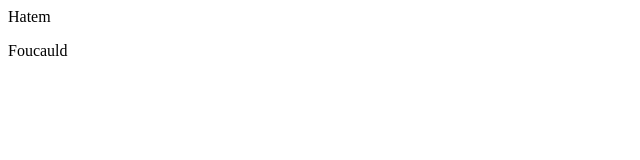
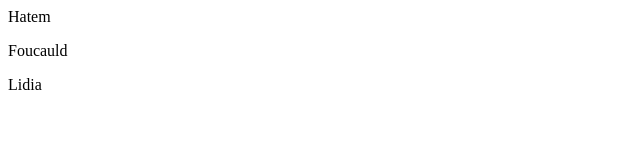
Before and after one commit to HatemGr/Group_GitHub_test, a plain HTML site: page index.html in a window 1280 px wide. Shown: the full height of the page, 0-640 px from the left. Drawn offline with Linux system fonts and the light colour scheme.

Commit message:
modif index

```diff
--- a/index.html
+++ b/index.html
@@ -1,2 +1,3 @@
 <p>Hatem</p>
 <p>Foucauld</p>
+<p>Lidia</p>
```
